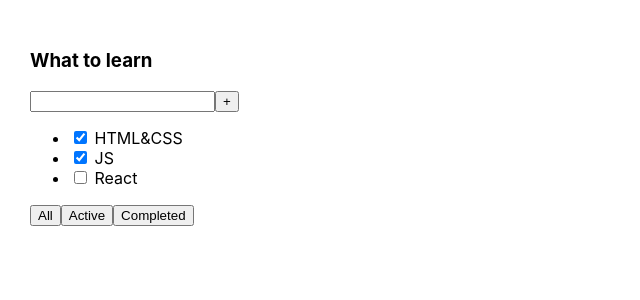
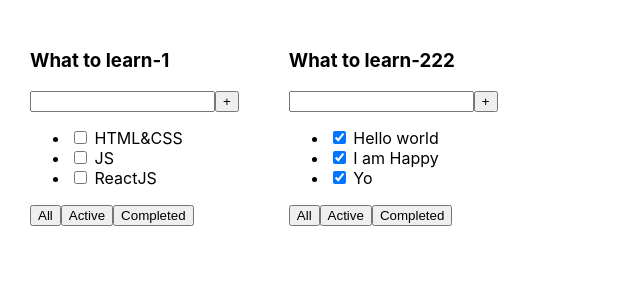
Before and after one commit to vladnen97/todo-list, a React (Create React App) app: page / in a window 1280 px wide. Shown: the top 300 px of the page, without its empty margins (0-640 px from the left). Built offline with nearby package versions, Linux system fonts and the light colour scheme.

Commit message:
first lesson: introducing to components(props) and types

```diff
--- a/src/App.tsx
+++ b/src/App.tsx
@@ -1,26 +1,27 @@
 import React from 'react';
 import './App.css';
+import {Todolist} from "./components/Todolist";
 
 function App() {
+
+    const title1 = 'What to learn-1';
+    const title2 = 'What to learn-222';
+
+    const tasks1 = [
+        { id: 1, title: "HTML&CSS", isDone: false },
+        { id: 2, title: "JS", isDone: false },
+        { id: 3, title: "ReactJS", isDone: false },
+    ]
+    const tasks2 = [
+        { id: 1, title: "Hello world", isDone: true },
+        { id: 2, title: "I am Happy", isDone: true },
+        { id: 3, title: "Yo", isDone: true }
+    ]
+
     return (
         <div className="App">
-            <div>
-                <h3>What to learn</h3>
-                <div>
-                    <input/>
-                    <button>+</button>
-                </div>
-                <ul>
-                    <li><input type="checkbox" checked={true}/> <span>HTML&CSS</span></li>
-                    <li><input type="checkbox" checked={true}/> <span>JS</span></li>
-                    <li><input type="checkbox" checked={false}/> <span>React</span></li>
-                </ul>
-                <div>
-                    <button>All</button>
-                    <button>Active</button>
-                    <button>Completed</button>
-                </div>
-            </div>
+            <Todolist title={title1} tasks={tasks1}/>
+            <Todolist title={title2} tasks={tasks2}/>
         </div>
     );
 }
--- /dev/null
+++ b/src/components/Todolist.tsx
@@ -0,0 +1,35 @@
+import React from 'react';
+
+type TodolistPropsType = {
+    title?: string,
+    tasks: Array<TaskType>
+}
+
+type TaskType = {
+    id: number,
+    title: string,
+    isDone: boolean
+}
+
+export const Todolist = ({title, tasks}: TodolistPropsType) => {
+
+    let list = tasks.map(elem => <li key={elem.id}><input type="checkbox" checked={elem.isDone}/> <span>{elem.title}</span></li>)
+
+    return (
+            <div>
+                <h3>{title}</h3>
+                <div>
+                    <input/>
+                    <button>+</button>
+                </div>
+                <ul>
+                    {list}
+                </ul>
+                <div>
+                    <button>All</button>
+                    <button>Active</button>
+                    <button>Completed</button>
+                </div>
+            </div>
+    );
+};
--- a/src/index.tsx
+++ b/src/index.tsx
@@ -5,14 +5,6 @@ import App from './App';
 
 
 const root = ReactDOM.createRoot(
-  document.getElementById('root') as HTMLElement
+    document.getElementById('root') as HTMLElement
 );
-root.render(
-  <React.StrictMode>
-    <App />
-  </React.StrictMode>
-);
-
-// If you want to start measuring performance in your app, pass a function
-// to log results (for example: reportWebVitals(console.log))
-// or send to an analytics endpoint. Learn more: https://bit.ly/CRA-vitals
+root.render(<App/>);
```
